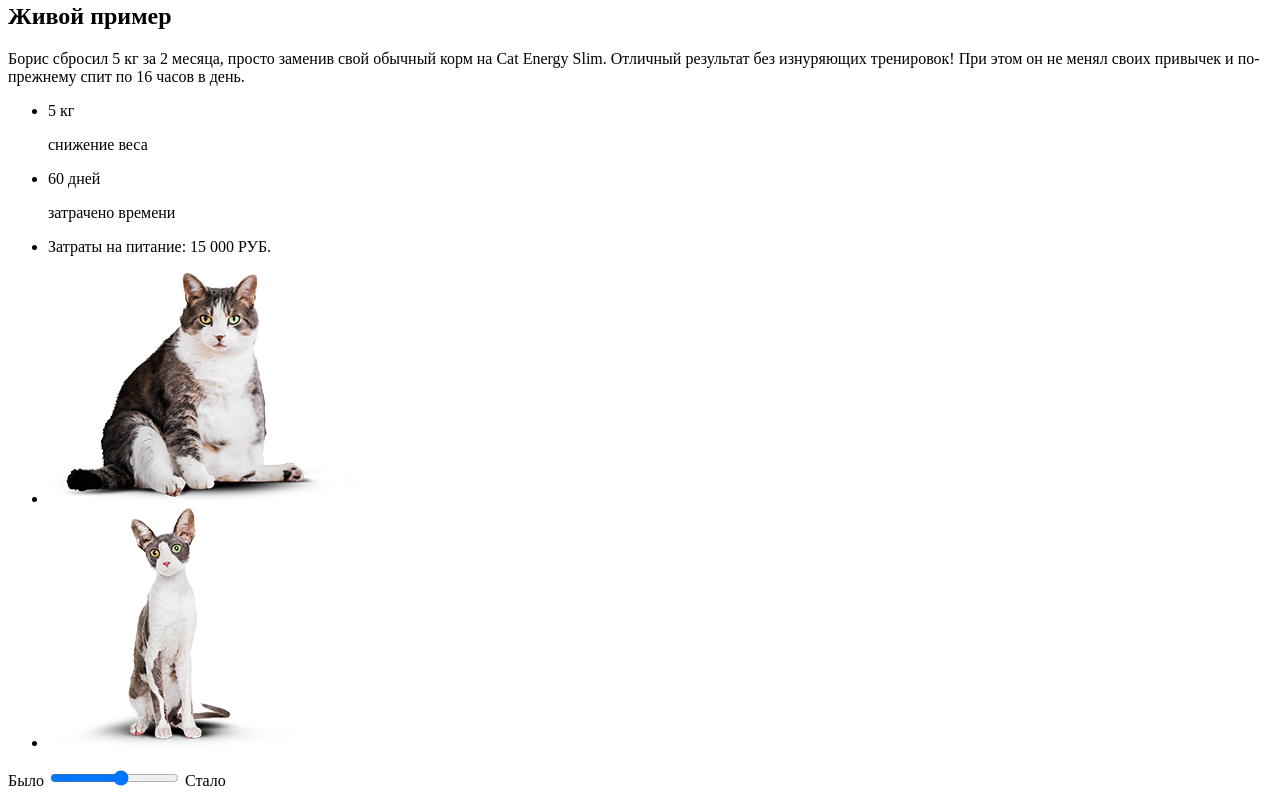
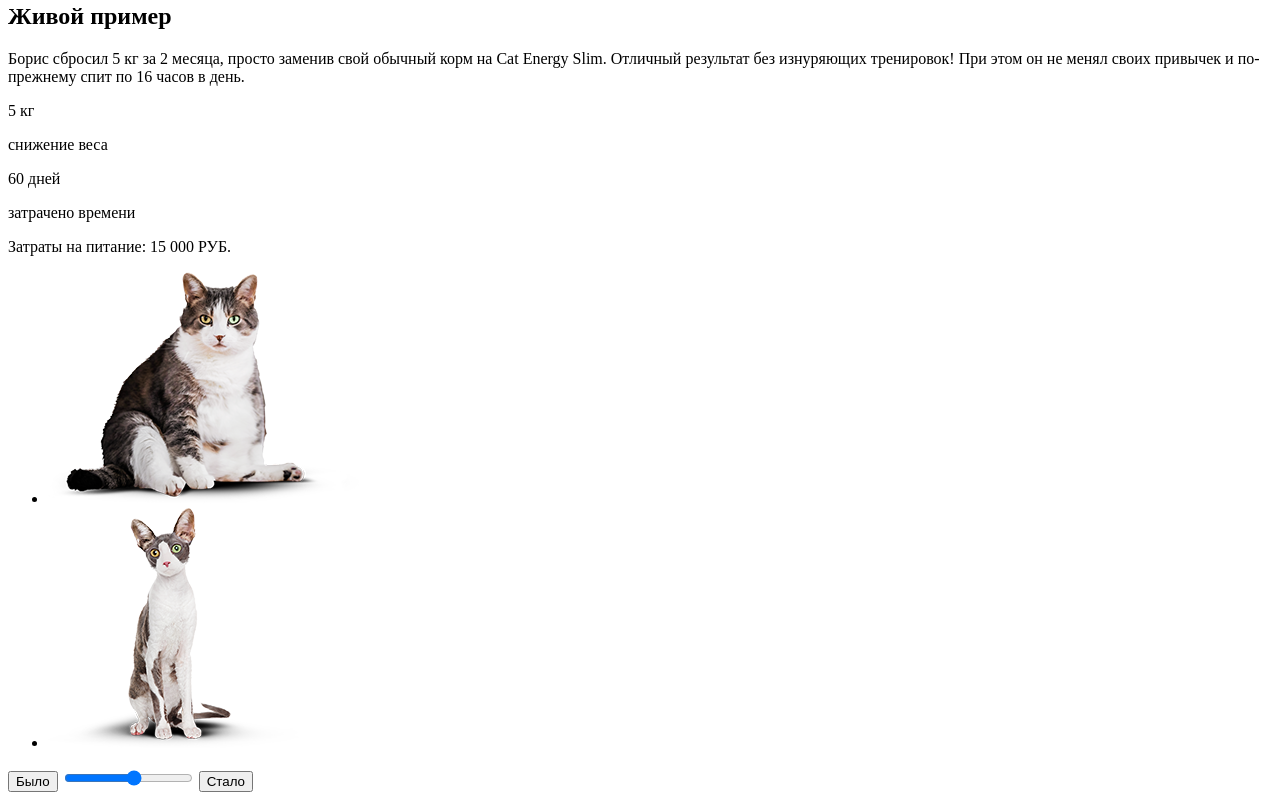
Before and after one commit to rmk1409/olya-cat2, a website: page source/index.html in a window 1280 px wide. Shown: the part 930-1737 px from the top of the page. Drawn offline with Linux system fonts and the light colour scheme.

Commit message:
2.2 Finished all the markup on three pages of the site, fixed mistake

```diff
--- a/source/index.html
+++ b/source/index.html
@@ -113,35 +113,35 @@
       привычек и по-прежнему спит по 16 часов
       в день.
     </p>
-    <ul class="result__stats">
-      <li class="stats-list">
-          <p class="stats-list__number">5 кг</p>
-          <p class="stats-list__description">снижение веса</p>
-      </li>
-      <li class="stats-list">
-          <p class="stats-list__number">60 дней</p>
-          <p class="stats-list__description">затрачено времени</p>
-      </li>
-      <li class="stats-list stats-list--cost">
-        <p>Затраты на питание: 15 000 РУБ.</p>
-      </li>
-    </ul>
+    <div class="result__stats">
+      <div class="stat">
+        <p class="stat__number">5 кг</p>
+        <p class="stat__description">снижение веса</p>
+      </div>
+      <div class="stat">
+        <p class="stat__number">60 дней</p>
+        <p class="stat__description">затрачено времени</p>
+      </div>
+      <div class="stat-cost">
+        <p class="stat-cost__description">Затраты на питание: 15 000 РУБ.</p>
+      </div>
+    </div>
     <section class="img-result">
       <ul>
         <li class="img-result__before">
           <img src="img/index/before-mobile.png" width="311" height="232" alt="Образ кода до употребления Кэт Энерджи">
         </li>
         <li class="img-result__after">
-          <img src="img/index/after-mobile.png" width="251" height="240" alt="Образ кода после употребления Кэт Энерджи">
+          <img src="img/index/after-mobile.png" width="251" height="240"
+               alt="Образ кода после употребления Кэт Энерджи">
         </li>
       </ul>
-      <div class="img-result__filter ">
-        <label class="max-price">
-            Было
+      <div class="img-result__filter">
+        <label>
+          <button>Было</button>
           <input type="range" min="1" max="10" step="1">
-          Стало
-          </label>
-        </div>
+          <button>Стало</button>
+        </label>
       </div>
     </section>
   </section>
@@ -149,8 +149,8 @@
 <footer>
   <section class="footer-address">
     <div class="footer-address__wrapper">
-      <h2>Приглашаем к сотрудничеству дилеров!</h2>
-      <p>
+      <h2 class="footer-address__title">Приглашаем к сотрудничеству дилеров!</h2>
+      <p class="footer-address__description">
         ул. Большая
         Конюшенная, д. 19/8
         Санкт-Петербург
@@ -158,7 +158,7 @@
     </div>
     <img src="img/map.png" width="320" height="362"
          alt="Изображение карты ул. Большая Конюшенная, д. 19/8 Санкт-Петербург">
-    <img src="img/map-pin.png" width="57" height="53" alt="Маркер">
+    <img class="map-pin" src="img/map-pin.png" width="57" height="53" alt="Маркер">
   </section>
   <section class="footer-nav">
     <a class="footer-nav__logo" href="#">
```
Also changed, not shown: source/catalog.html (+3 -3 lines), source/form.html (+15 -15 lines).
